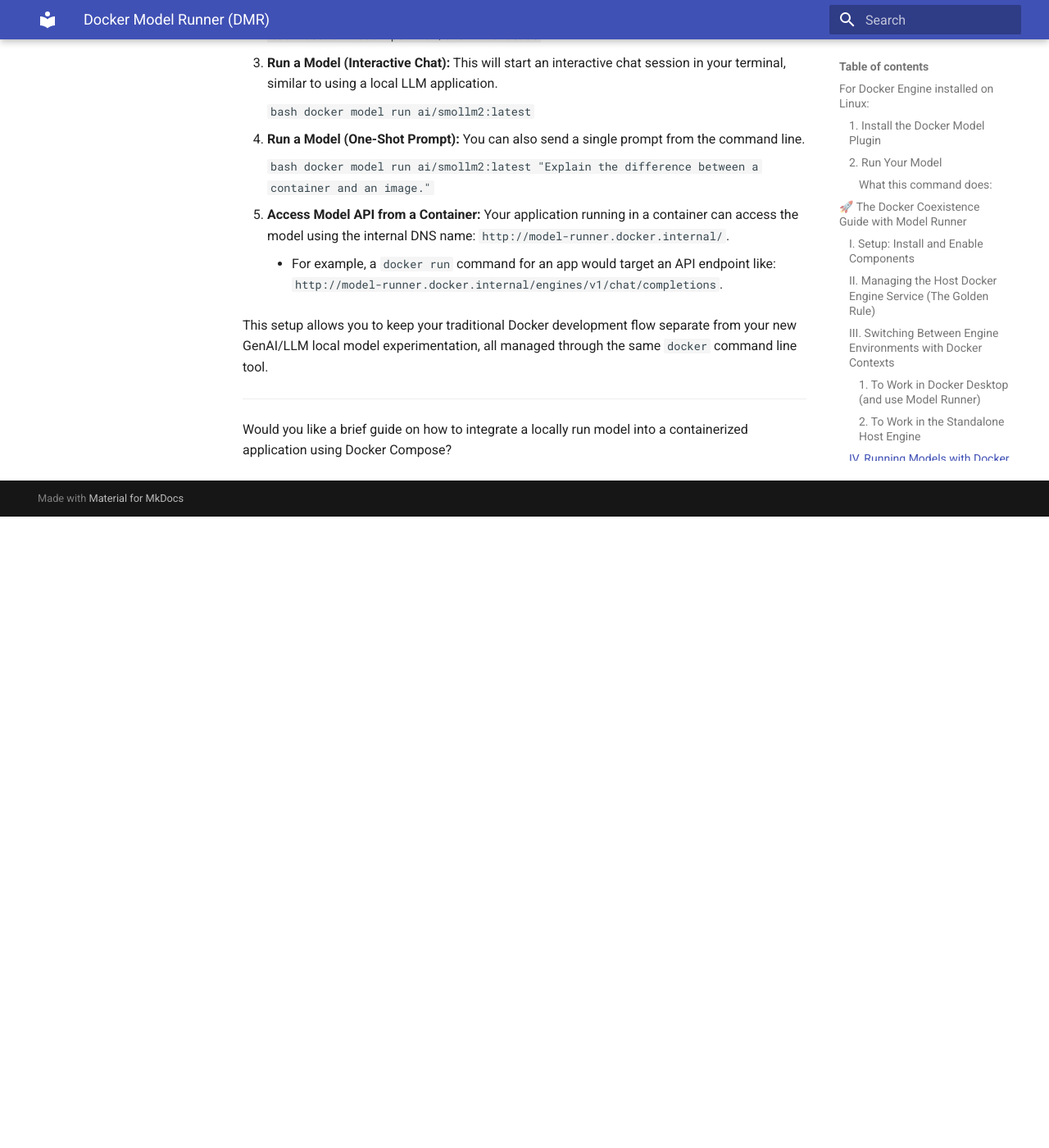
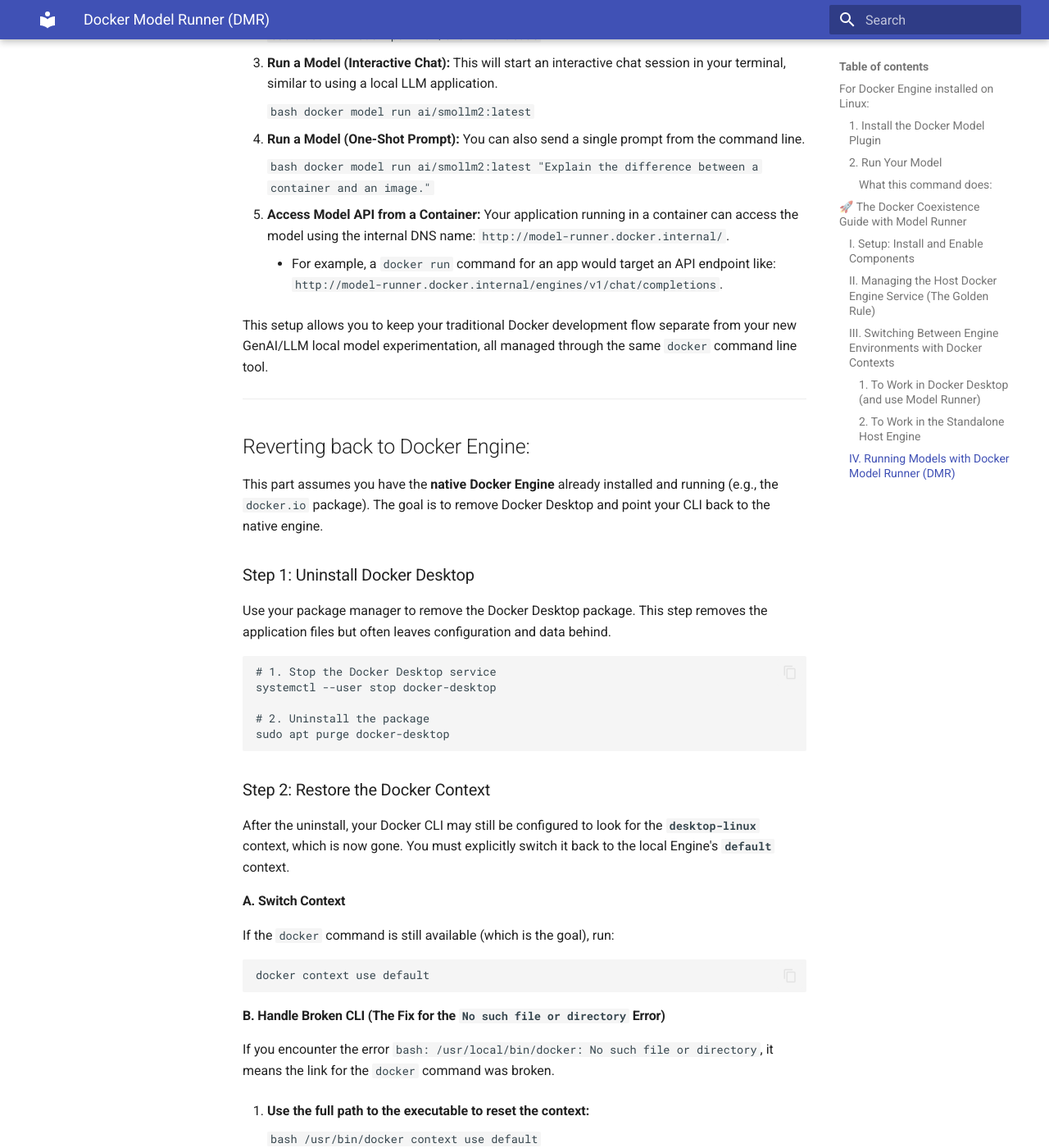
Before and after one commit to tejomayee-tech/toronto_ai_learning_group, an MkDocs documentation site: the page built from docs/ai-tools-hands-on/AccessWorldOfFreeLLMs-guff/docker-model-runner-linux.md, in a window 1280 px wide and 1400 px high, scrolled down 6564 px. Shown: the whole window at 82% size. Built offline with MkDocs 1.6.1 and Material for MkDocs 9.7.7, drawn with Linux system fonts in a browser that asks for light colours; before the commit the page ends 7194 px from its top, so only the background shows below that; some of the changed text lies outside the part shown.

Commit message:
docker model runner update

````diff
--- a/docs/ai-tools-hands-on/AccessWorldOfFreeLLMs-guff/docker-model-runner-linux.md
+++ b/docs/ai-tools-hands-on/AccessWorldOfFreeLLMs-guff/docker-model-runner-linux.md
@@ -282,4 +282,114 @@
 
 -----
 
-Would you like a brief guide on how to integrate a locally run model into a containerized application using Docker Compose?
+## Reverting back to Docker Engine:
+
+
+This part assumes you have the **native Docker Engine** already installed and running (e.g., the `docker.io` package). The goal is to remove Docker Desktop and point your CLI back to the native engine.
+
+### Step 1: Uninstall Docker Desktop
+
+Use your package manager to remove the Docker Desktop package. This step removes the application files but often leaves configuration and data behind.
+
+```bash
+# 1. Stop the Docker Desktop service
+systemctl --user stop docker-desktop
+
+# 2. Uninstall the package
+sudo apt purge docker-desktop
+```
+
+### Step 2: Restore the Docker Context
+
+After the uninstall, your Docker CLI may still be configured to look for the **`desktop-linux`** context, which is now gone. You must explicitly switch it back to the local Engine's **`default`** context.
+
+#### A. Switch Context
+
+If the `docker` command is still available (which is the goal), run:
+
+```bash
+docker context use default
+```
+
+#### B. Handle Broken CLI (The Fix for the `No such file or directory` Error)
+
+If you encounter the error `bash: /usr/local/bin/docker: No such file or directory`, it means the link for the `docker` command was broken.
+
+1.  **Use the full path to the executable to reset the context:**
+
+    ```bash
+    /usr/bin/docker context use default
+    ```
+
+    *(We use `/usr/bin/docker` because that is the common location for the native Docker Engine CLI on Ubuntu.)*
+
+2.  **Fix the broken command link (Optional, but highly recommended):**
+
+    ```bash
+    # Remove the broken symlink from the higher-priority directory
+    sudo rm -f /usr/local/bin/docker
+
+    # Re-verify the simple command works
+    docker version
+    ```
+
+### Step 3: Clean Up Leftover Configuration Files
+
+Docker Desktop leaves metadata and configuration files in your user directory. Cleaning these up ensures a completely fresh start for your native Docker Engine.
+
+1.  **Remove the non-existent Docker Desktop context:**
+
+    ```bash
+    docker context rm desktop-linux
+    ```
+
+    *(If the context file is already gone, this command will simply report that it was not found, which is fine.)*
+
+2.  **Remove Docker Desktop's configuration directory:**
+
+    ```bash
+    rm -r $HOME/.docker/desktop
+    ```
+
+3.  **Edit the main Docker configuration file:**
+    The file `$HOME/.docker/config.json` might still contain references to `credsStore` or the old `currentContext`.
+
+    *Open the file with a text editor:*
+
+    ```bash
+    nano $HOME/.docker/config.json
+    ```
+
+    *Ensure the file looks clean, or at least has the context pointing to default:*
+
+    ```json
+    {
+      // Optional: Remove "credsStore" if it was set to "desktop"
+      // "credsStore": "desktop",
+
+      // Ensure the current context is "default"
+      "currentContext": "default"
+
+      // Other settings (like "auths") can remain
+    }
+    ```
+
+    Save and close the file.
+
+### Step 4: Verification
+
+Confirm the switch was successful by checking the active context and running a test container.
+
+```bash
+# Verify the context is set to default
+docker context ls
+```
+
+*Expected result: An asterisk (`*`) next to `default`, pointing to `unix:///var/run/docker.sock`.*
+
+```bash
+# Run the test container against the native Engine
+docker run hello-world
+```
+
+*Expected result: A successful message about the image running locally.*
````
